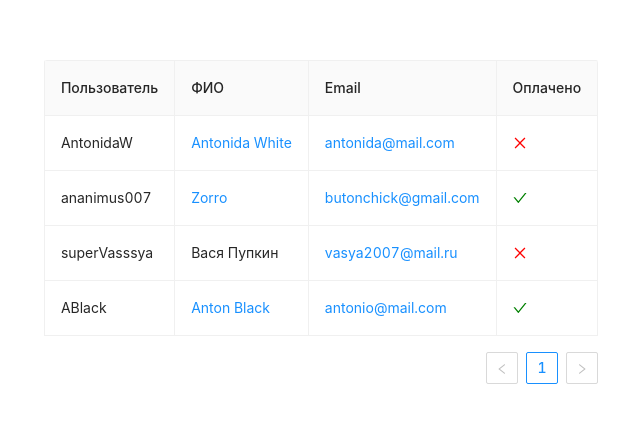
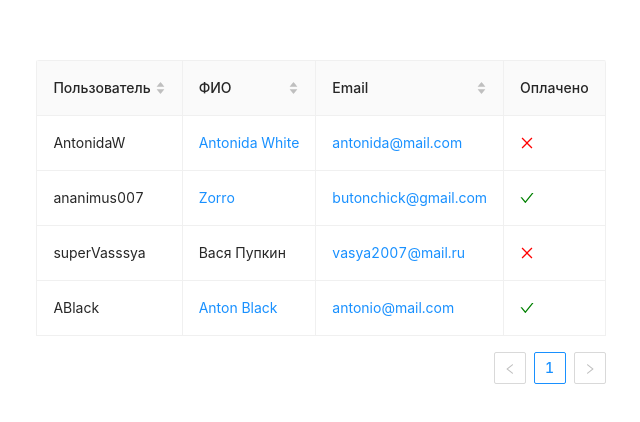
Before and after one commit to Liya174/table_physical, a React (Create React App) app: page / in a window 1280 px wide. Shown: the part 170-592 px from the top of the page, without its empty margins (319-959 px from the left). Built offline with nearby package versions, Linux system fonts and the light colour scheme.

Commit message:
Добавлена сортировка

```diff
--- a/src/components/UsersTable/UsersTable.jsx
+++ b/src/components/UsersTable/UsersTable.jsx
@@ -1,32 +1,43 @@
+import React from 'react';
 import { Table } from 'antd';
 import { CheckOutlined, CloseOutlined } from '@ant-design/icons';
 import 'antd/dist/antd.css';
 
-function UsersTable({data}) {
-
-  function sort(a, b) {
-    return a - b;
+class UsersTable extends React.Component {
+  constructor(props) {
+    super(props);
+    this.state = { };
   }
 
-  const columns = [
+  sort = (a, b) => {
+    a = a || '';
+    b = b || '';
+
+    return a.localeCompare(b);
+  };
+
+  getName = (user) => {
+    return `${user.first_name} ${user.last_name}`;
+  }
+
+  columns = [
     {
       title: 'Пользователь',
       dataIndex: 'username',
       key: 'username',
+      sorter: (a, b) => this.sort(a.username, b.username),
     },
     {
       title: 'ФИО',
       key: 'first_name',
-      render: (data) => (
-        data.profile_link ?
-          <a href={data.profile_link}>{`${data.first_name} ${data.last_name}`}</a> :
-          `${data.first_name} ${data.last_name}`
-      ),
+      render: (user) => user.profile_link ? <a href={user.profile_link}>{this.getName(user)}</a> : this.getName(user),
+      sorter: (a, b) => this.sort(this.getName(a), this.getName(b)),
     },
     {
       title: 'Email',
       key: 'email',
-      render: (data) => <a href={`mailto:${data.email}`}>{data.email}</a>
+      render: (data) => <a href={`mailto:${data.email}`}>{data.email}</a>,
+      sorter: (a, b) => this.sort(a.email, b.email),
     },
     {
       title: 'Оплачено',
@@ -36,9 +47,11 @@ function UsersTable({data}) {
     },
   ];
 
-  return (
-    <Table dataSource={data} columns={columns} bordered/>
-  );
+  render() {
+    return (
+      <Table dataSource={this.props.data} columns={this.columns} bordered/>
+    );
+  }
 }
 
 export default UsersTable;
```
